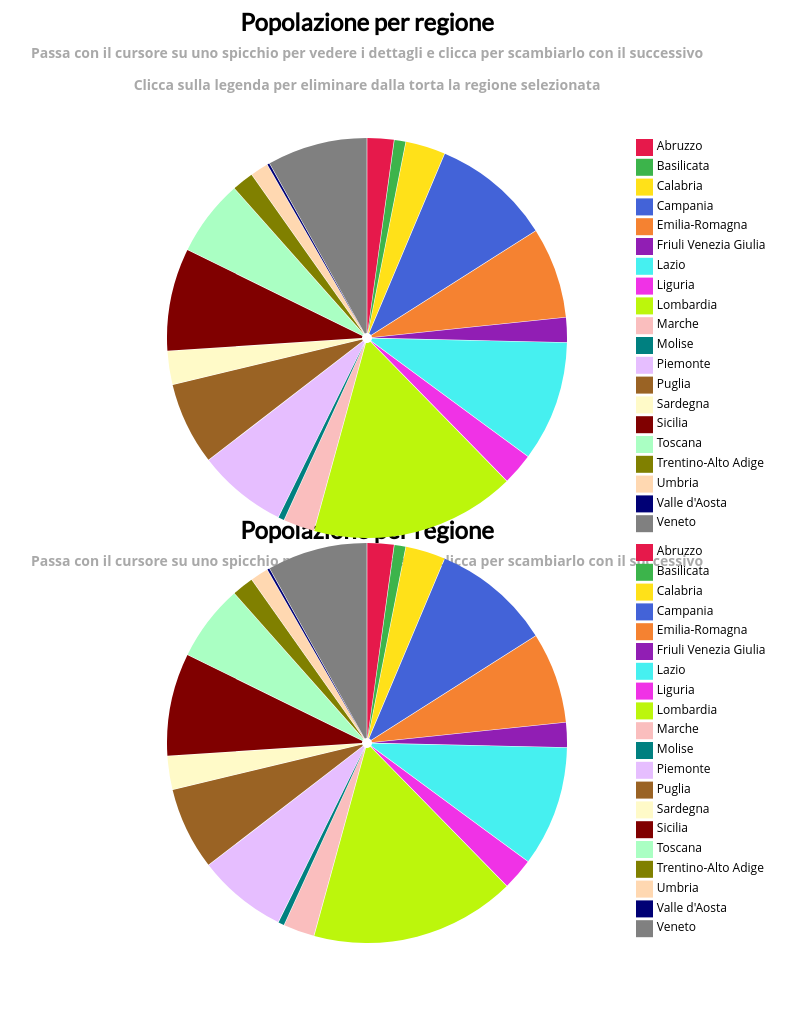
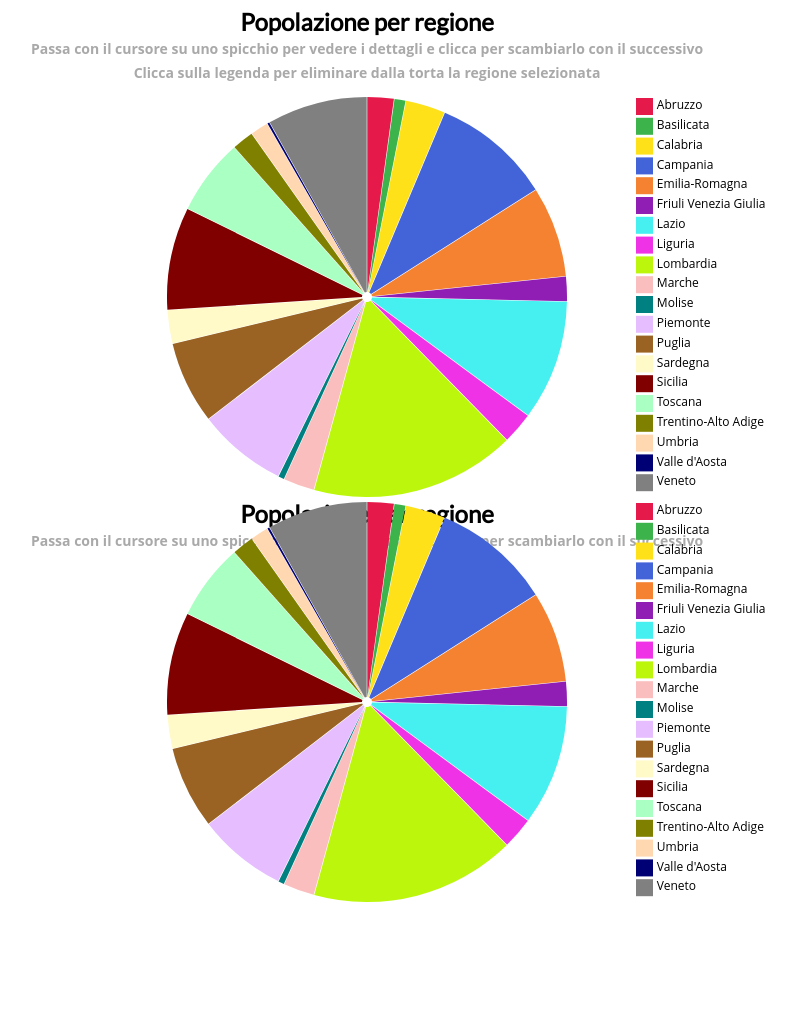
Before and after one commit to spellegrini1995/first_project_infovis, a plain HTML site: page index.html in a window 1280 px wide. Shown: the whole page, without its empty margins (273-1069 px from the left). After the commit the page ends 968 px from the top, so only its background shows below. Drawn offline with nearby package versions, Linux system fonts and the light colour scheme.

Commit message:
Update styles.css

```diff
--- a/css/styles.css
+++ b/css/styles.css
@@ -17,7 +17,7 @@ body {
 .font {
   font-size: 14px;
   font-weight: bold;
-  line-height: 18px;
+  line-height: 10px;
   color: darkgray;
 }
 
@@ -41,7 +41,7 @@ rect.disabled {
   display: block;
   width: 800px;
   cursor: pointer;
-  top: 30px;
+  top: 5px;
 }
 
 /* tooltip */
```
